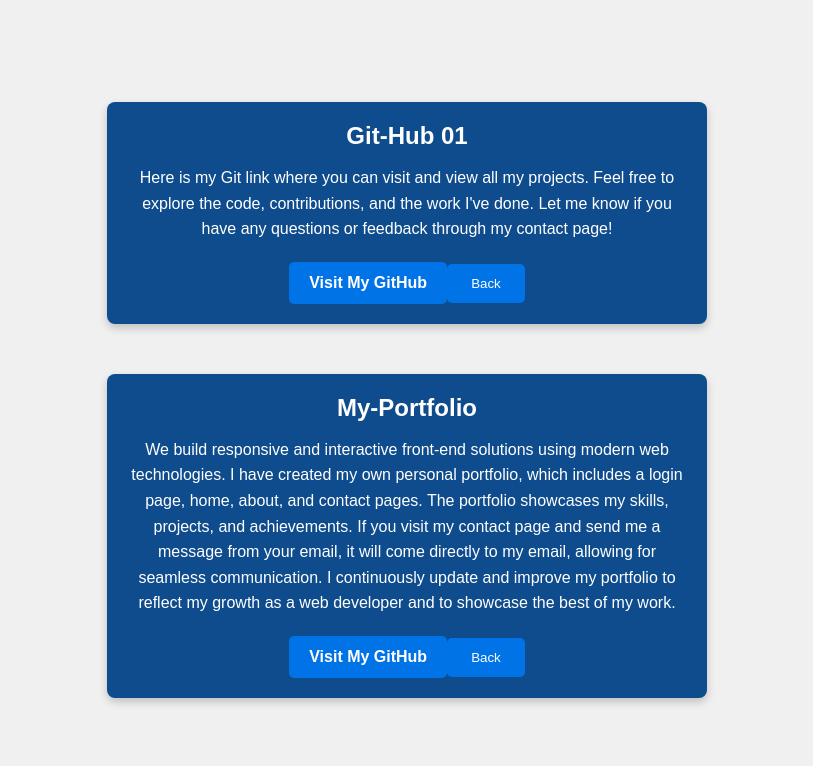
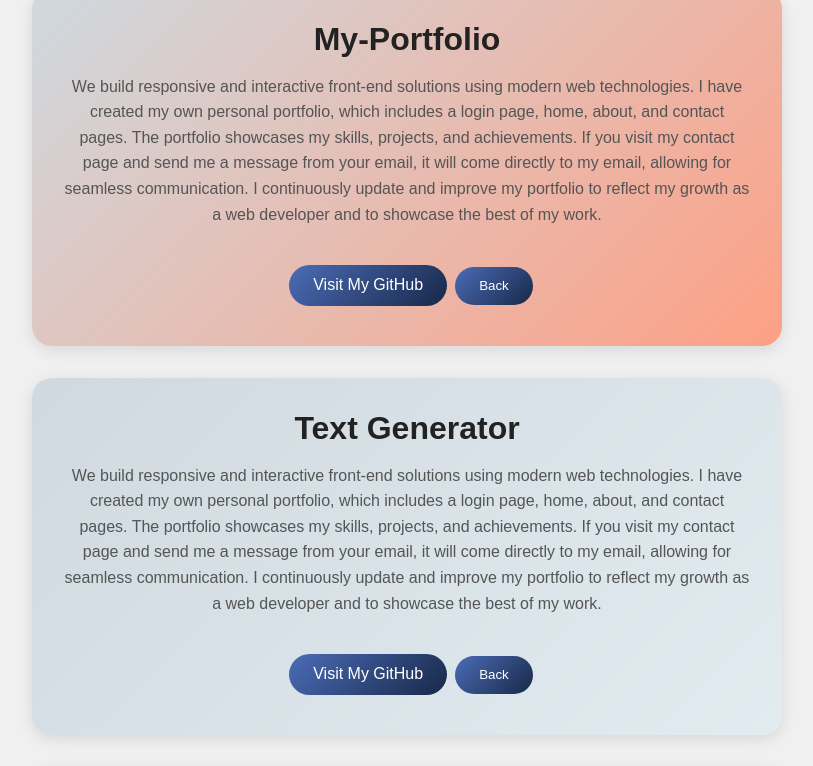
Before and after one commit to Rajsingh-01/raj_personal_website, a React (Create React App) app: page /home/about/github-details in a window 1280 px wide. Shown: the top 766 px of the page, without its empty margins (233-1046 px from the left). Built offline with nearby package versions, Linux system fonts and the light colour scheme.

Commit message:
initial commit

```diff
--- a/src/Dashboard/About_page.jsx
+++ b/src/Dashboard/About_page.jsx
@@ -30,8 +30,9 @@
     },
     {
       icon: <DesignServices style={{ marginRight: "8px" }} />,
-      title: "Mobile App Design 4",
-      description: "Crafting seamless and intuitive mobile experiences for users...",
+      title: "Mind Space",
+      description: "Here is View of a Mindspace link where you can visit and view...",
+      link:"https://github.com/Rajsingh-01/Mind-space"
     },
   ];
 
@@ -74,7 +75,7 @@
         <div className="service-cards-wrapper">
           {services.slice(currentIndex, currentIndex + 4).map((service, index) => (
             <div key={index} className="service-card">
-              {(service.title === "Git-Hub 01" || service.title === "PersonalPortfolio" || service.title === "Text Generator "  ) ? (
+              {(service.title === "Git-Hub 01" || service.title === "PersonalPortfolio" || service.title === "Text Generator " ||  service.title ==="Mind Space") ? (
                 <>
                   <div className="service-icon">
                     {service.icon}
--- a/src/Dashboard/GitHubDetails.js
+++ b/src/Dashboard/GitHubDetails.js
@@ -6,6 +6,7 @@
 
   return (
     <>
+      <div className="about-details ">
         <div className="github-details">
           <h2>Git-Hub 01</h2>
           <p>
@@ -28,6 +29,35 @@
           </a>
           <button onClick={() => navigate(-1)}>Back</button>
         </div>
+        {/* //added TEXT GENERATOR0  */}
+        <div className="text_generator ">
+          <h2>Text Generator</h2>
+          <p>
+            We build responsive and interactive front-end solutions using modern web technologies. I have created my own personal portfolio, which includes a login page, home, about, and contact pages. The portfolio showcases my skills, projects, and achievements. If you visit my contact page and send me a message from your email, it will come directly to my email, allowing for seamless communication. I continuously update and improve my portfolio to reflect my growth as a web developer and to showcase the best of my work.
+          </p>
+          <a href="https://github.com/Rajsingh-01/Text-Generator" target="_blank" rel="noopener noreferrer">
+            Visit My GitHub
+          </a>
+          <button onClick={() => navigate(-1)}>Back</button>
+        </div>
+
+        {/* MIND SPACE */}
+        {/* //added personal portfolio details  */}
+        <div className="mind_space">
+          <h2>MindSpace</h2>
+          <p>
+            We build responsive and interactive front-end solutions using modern web technologies. I have created my own personal portfolio, which includes a login page, home, about, and contact pages. The portfolio showcases my skills, projects, and achievements. If you visit my contact page and send me a message from your email, it will come directly to my email, allowing for seamless communication. I continuously update and improve my portfolio to reflect my growth as a web developer and to showcase the best of my work.
+          </p>
+          <a href="https://github.com/Rajsingh-01/Mind-space" target="_blank" rel="noopener noreferrer">
+            Visit My GitHub
+          </a>
+          {/* added deployed link  */}
+          <a href="https://mindspace67.netlify.app/" target="_blank" rel="noopener noreferrer">
+            View_Deployed_Site
+          </a>
+          <button onClick={() => navigate(-1)}>Back</button>
+        </div>
+      </div>
     </>
   );
 };
--- a/src/Dashboard/GitHubDetails.scss
+++ b/src/Dashboard/GitHubDetails.scss
@@ -1,168 +1,124 @@
-.github-details {
-    max-width: 100%;
-    width: 600px;
-    margin: 50px auto;
-    padding: 20px;
-    background-color: #0f4c8d;
-    border-radius: 8px;
-    box-shadow: 0 4px 8px rgba(0, 0, 0, 0.2);
-    text-align: center;
-    font-family: Arial, sans-serif;
+body {
+  background: linear-gradient(135deg, #e0f7fa, #ffffff);
+  font-family: 'Segoe UI', Tahoma, Geneva, Verdana, sans-serif;
+  overflow-x: hidden;
+  scroll-behavior: smooth;
+}
+
+.github-details,
+.personal-portfolio-details,
+.text_generator,
+.mind_space {
+  margin: 2rem auto;
+  padding: 2rem;
+  border-radius: 20px;
+  box-shadow: 0 4px 15px rgba(0, 0, 0, 0.1);
+  max-width: 750px;
+  text-align: center;
+  transition: transform 0.3s, box-shadow 0.3s;
+  overflow: auto;
+
+  &:hover {
+    transform: translateY(-5px);
+    box-shadow: 0 8px 25px rgba(0, 0, 0, 0.15);
   }
 
-  .github-details h2 {
-    color: white;
-    margin-bottom: 15px;
+  h2 {
+    font-size: 2rem;
+    color: #222;
+    margin-bottom: 1rem;
   }
 
-  .github-details p {
-    color: white;
+  p {
+    color: #555;
+    font-size: 1rem;
     line-height: 1.6;
-    margin-bottom: 20px;
+    margin-bottom: 1.5rem;
   }
 
-  .github-details .links-container {
-    display: flex;
-    flex-direction: column;
-    align-items: center;
-    gap: 15px; /* Creates space between the button and link */
-  }
+  a {
+    display: inline-block;
+    margin: 0.5rem 0.5rem;
+    padding: 0.7rem 1.5rem;
+    color: #fff;
+    border-radius: 30px;
+    text-decoration: none;
+    transition: all 0.3s;
+    background: linear-gradient(135deg, #4b6cb7, #182848);
 
-  .github-details a {
-    display: inline-block;
-    padding: 12px 20px;
-    text-decoration: none;
-    background-color: #0073e6;
-    color: white;
-    border-radius: 5px;
-    font-weight: bold;
-    transition: background 0.3s ease-in-out;
-  }
-
-  .github-details a:hover {
-    background-color: #005bb5;
-  }
-
-  .github-details button {
-    padding: 12px 24px;
-    background-color: #0073e6;
-    color: white;
-    border: none;
-    border-radius: 5px;
-    cursor: pointer;
-    transition: background 0.3s ease-in-out;
-  }
-
-  .github-details button:hover {
-    background-color: #005bb5;
-  }
-
-  /* Responsive Styles */
-  @media (max-width: 768px) {
-    .github-details {
-      padding: 15px;
-    }
-
-    .github-details a,
-    .github-details button {
-      width: 80%; /* Makes buttons and links adapt to smaller screens */
-      text-align: center;
+    &:hover {
+      background: linear-gradient(135deg, #182848, #4b6cb7);
+      transform: scale(1.05);
     }
   }
 
-  @media (max-width: 480px) {
-    .github-details {
-      padding: 10px;
-    }
+  button {
+    margin-top: 1rem;
+    padding: 0.7rem 1.5rem;
+    border: none;
+    border-radius: 30px;
+    background-image: linear-gradient(135deg, #4b6cb7, #182848);
+    color: #fff;
+    cursor: pointer;
+    transition: all 0.3s;
 
-    .github-details a,
-    .github-details button {
-      width: 100%;
-      font-size: 14px;
-      padding: 10px;
+    &:hover {
+      background-image: linear-gradient(135deg, #182848, #ff5f6d);
+      transform: scale(1.05);
     }
   }
-  .personal-portfolio-details {
-    max-width: 100%;
-    width: 600px;
-    margin: 50px auto;
-    padding: 20px;
-    background-color: #0f4c8d;
-    border-radius: 8px;
-    box-shadow: 0 4px 8px rgba(0, 0, 0, 0.2);
-    text-align: center;
-    font-family: Arial, sans-serif;
+}
+
+/* Unique background colors for each section */
+.github-details {
+  background: linear-gradient(135deg, #fdfcfb, #e2d1c3);
+}
+
+.personal-portfolio-details {
+  background: linear-gradient(135deg, #cfd9df, #fda085);
+}
+
+.text_generator {
+  background: linear-gradient(135deg, #cfd9df, #e2ebf0);
+}
+
+.mind_space {
+  background: linear-gradient(135deg, #fbc2eb, #a6c1ee);
+}
+
+/* Scroll styling */
+::-webkit-scrollbar {
+  width: 8px;
+}
+
+::-webkit-scrollbar-track {
+  background: #f1f1f1;
+  border-radius: 10px;
+}
+
+::-webkit-scrollbar-thumb {
+  background: linear-gradient(135deg, #4b6cb7, #182848);
+  border-radius: 10px;
+}
+
+::-webkit-scrollbar-thumb:hover {
+  background: linear-gradient(135deg, #182848, #4b6cb7);
+}
+
+@media (max-width: 768px) {
+  .github-details,
+  .personal-portfolio-details,
+  .text_generator,
+  .mind_space {
+    padding: 1.5rem;
+    margin: 1rem;
   }
 
-  .personal-portfolio-details h2 {
-    color: white;
-    margin-bottom: 15px;
+  h2 {
+    font-size: 1.5rem;
   }
 
-  .personal-portfolio-details p {
-    color: white;
-    line-height: 1.6;
-    margin-bottom: 20px;
+  p {
+    font-size: 0.95rem;
   }
-
-  .personal-portfolio-details .links-container {
-    display: flex;
-    flex-direction: column;
-    align-items: center;
-    gap: 15px; /* Creates space between the button and link */
-  }
-
-  .personal-portfolio-details a {
-    display: inline-block;
-    padding: 12px 20px;
-    text-decoration: none;
-    background-color: #0073e6;
-    color: white;
-    border-radius: 5px;
-    font-weight: bold;
-    transition: background 0.3s ease-in-out;
-  }
-
-  .personal-portfolio-details a:hover {
-    background-color: #005bb5;
-  }
-
-  .personal-portfolio-details button {
-    padding: 12px 24px;
-    background-color: #0073e6;
-    color: white;
-    border: none;
-    border-radius: 5px;
-    cursor: pointer;
-    transition: background 0.3s ease-in-out;
-  }
-
-  .personal-portfolio-details button:hover {
-    background-color: #005bb5;
-  }
-
-  /* Responsive Styles */
-  @media (max-width: 768px) {
-    .personal-portfolio-details {
-      padding: 15px;
-    }
-
-    .personal-portfolio-details a,
-    .personal-portfolio-details button {
-      width: 80%; /* Makes buttons and links adapt to smaller screens */
-      text-align: center;
-    }
-  }
-
-  @media (max-width: 480px) {
-    .personal-portfolio-details {
-      padding: 10px;
-    }
-
-    .personal-portfolio-details a,
-    .personal-portfolio-details button {
-      width: 100%;
-      font-size: 14px;
-      padding: 10px;
-    }
-  }
+}
--- a/src/Service/Api.js
+++ b/src/Service/Api.js
@@ -20,5 +20,5 @@
 import axios from 'axios';
 
 export const sendMessage = async (formData) => {
-    return await axios.post('http://localhost:3001/send-email', formData);
+    return await axios.post('http://localhost:3001/api/contact', formData); // updated URL
 };
```
Lines whose indentation alone changed are shown as unchanged.
